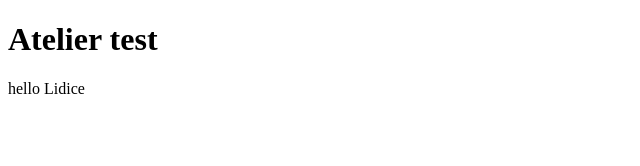
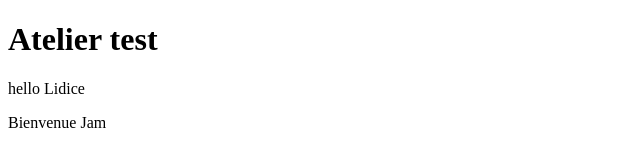
Before and after one commit to lilipn971/testjamlidice, a plain HTML site: page index.html in a window 1280 px wide. Shown: the whole page, without its empty margins (0-640 px from the left). Drawn offline with Linux system fonts and the light colour scheme.

Commit message:
bienvenue

```diff
--- a/index.html
+++ b/index.html
@@ -9,5 +9,6 @@
 <body>
     <h1>Atelier test</h1>
     <p>hello Lidice</p>
+    <p>Bienvenue Jam</p>
 </body>
 </html>
```
